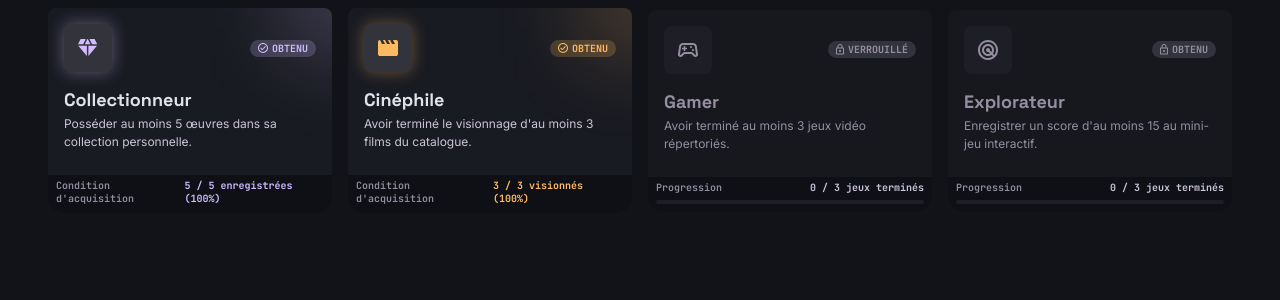
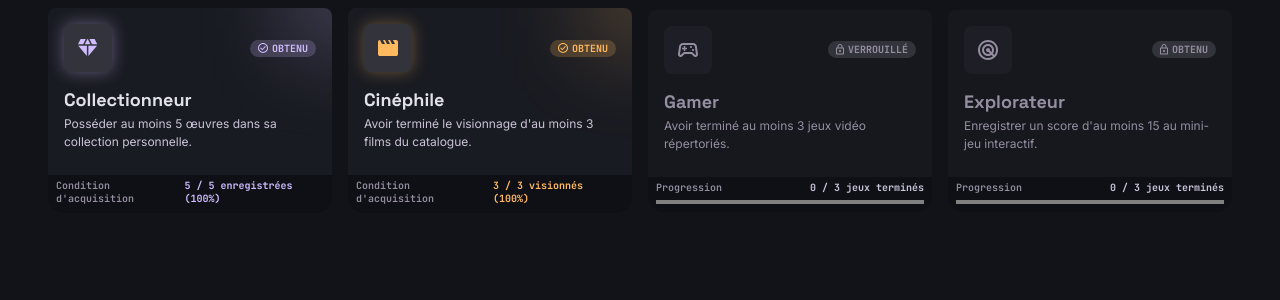
Before and after one commit to maelbouchenoua-wq/vault, a PHP site: page /profile.html in a window 1280 px wide. Shown: the part 137-437 px from the top of the page. Run offline with PHP 8.4, Linux system fonts and the light colour scheme.

Commit message:
Replaced progress bar div by HTML progress element

```diff
--- a/assets/css/style.css
+++ b/assets/css/style.css
@@ -465,6 +465,7 @@ main section#badges .badges_container .badge .footer .progress .progress_bar {
     width: 100%;
     background-color: #1E1F26;
     border-radius: 12px;
+    border: none;
 }
 
 /*** page admin ***/
--- a/profile.html
+++ b/profile.html
@@ -131,7 +131,7 @@
                             <p>Progression</p>
                             <p class="obj">0 / 3 jeux terminés</p>
                         </div>
-                        <div class="progress_bar"></div>
+                        <progress max="100" value="0" class="progress_bar"></progress>
                     </div>
                 </div>
             </div>
@@ -157,7 +157,7 @@
                             <p>Progression</p>
                             <p class="obj">0 / 3 jeux terminés</p>
                         </div>
-                        <div class="progress_bar"></div>
+                        <progress max="100" value="0" class="progress_bar"></progress>
                     </div>
                 </div>
             </div>
```
